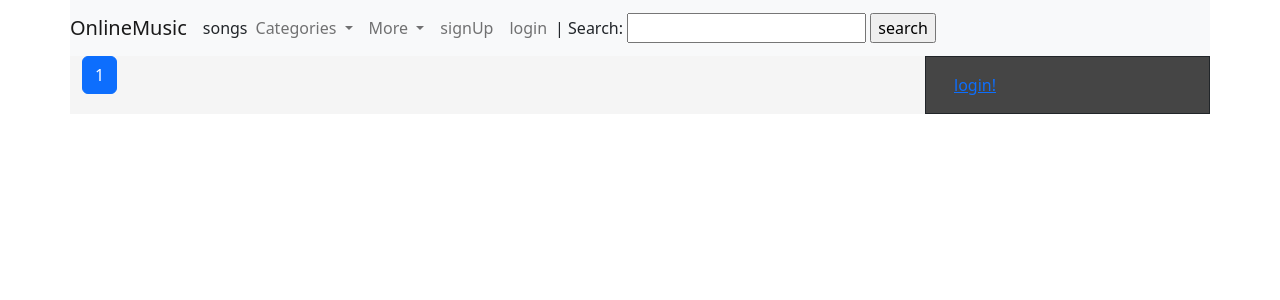
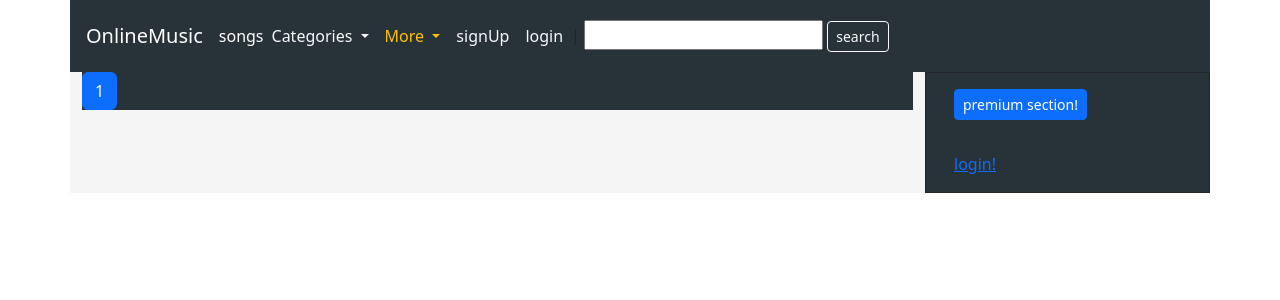
Before and after one commit to Pouria03/Music-website, a Django app: page /artists/ in a window 1280 px wide. Shown: the top 300 px of the page. Run offline with Django 4.2, Linux system fonts and the light colour scheme; data that the repository does not hold is empty; some libraries are stand-ins or nearby versions.

Commit message:
add crispy_forms and some corrections to templates

```diff
--- a/Config/settings.py
+++ b/Config/settings.py
@@ -33,6 +33,7 @@
     'boto3',
     'rest_framework',
     'drf_spectacular',
+    'crispy_forms',
 
     # my apps:
     'home.apps.HomeConfig',
@@ -165,3 +166,5 @@
     'SERVE_INCLUDE_SCHEMA': False,
     # OTHER SETTINGS
 }
+
+CRISPY_TEMPLATE_PACK = 'bootstrap4'
--- a/accounts/templates/accounts/login.html
+++ b/accounts/templates/accounts/login.html
@@ -1,8 +1,10 @@
 {% extends 'base.html' %}
+{% load crispy_forms_tags %}
+
 {% block content %}
     <form method="post">
         {% csrf_token %}
-        {{form}}
+        {{form|crispy}}
         <input type="submit" value="sign-in" class="btn btn-sm btn-success">
     </form>
 {% endblock content %}
--- a/accounts/templates/accounts/signup.html
+++ b/accounts/templates/accounts/signup.html
@@ -1,8 +1,10 @@
 {% extends 'base.html' %}
+{% load crispy_forms_tags %}
+
 {% block content %}
     <form method="post">
         {% csrf_token %}
-        {{form}}
+        {{form|crispy}}
         <input type="submit" value="sign-up" class="btn btn-sm btn-success">
     </form>
 {% endblock content %}
--- a/accounts/urls.py
+++ b/accounts/urls.py
@@ -6,7 +6,7 @@
     path('signup/',views.UserRegisterView.as_view(),name='signup'),
     path('login/',views.UserLoginView.as_view(),name='login'),
     path('logout/',views.UserLogoutView.as_view(),name='logout'),
-    path('get_pro/',views.GetPremiumClass.as_view(),name='get_pro'),
+    path('get-pro/',views.GetPremiumView.as_view(),name='get-pro'),
     path('profile/',views.ProfileView.as_view(),name='profile')
 
 
--- a/accounts/views.py
+++ b/accounts/views.py
@@ -70,7 +70,7 @@
         return redirect('home:home')
 #
 #
-class GetPremiumClass(View):
+class GetPremiumView(View):
     template_name = 'accounts/get_premium.html'
     form_class = GetPremiumForm
     def get(self,request):
@@ -83,6 +83,7 @@
             premium_users = Group.objects.get(name='premium_users')
             premium_users.user_set.add(user)
             user.admin = True
+            user.is_pro = True
             messages.success(request,'you are a premium user now!! enjoy','success')
             return redirect('home:home')
         return render(request,self.template_name,{'form':form})
--- a/home/forms.py
+++ b/home/forms.py
@@ -3,7 +3,7 @@
 #
 
 class SearchForm(forms.Form):
-    search = forms.CharField()
+    search = forms.CharField(required=False,label='')
 
 
 class ContactUsForm(forms.Form):
--- a/home/templates/home/contactUs.html
+++ b/home/templates/home/contactUs.html
@@ -1,8 +1,10 @@
 {% extends 'base.html' %}
+{% load crispy_forms_tags %}
+
 {% block content %}
     <form method="post">
         {% csrf_token %}
-        {{form}}
+        {{form|crispy}}
         <input type="submit" class="btn btn-sm btn-primary">
     </form>
 {% endblock content %}
--- a/song/templates/song/artists.html
+++ b/song/templates/song/artists.html
@@ -10,7 +10,7 @@
           </a>
         </div>
     {% endfor %}
-  </div>
+</div>
 
     <div>
                     <!-- paggination -->
--- a/song/templates/song/commingsoon.html
+++ b/song/templates/song/commingsoon.html
@@ -1,7 +1,9 @@
 {% extends 'base.html' %}
 
 {% block content %}
+<div class="d-flex flex-row">
     {% for song in comming_soon_songs %}
         {% include 'partials/item_card.html' with value=song %}
     {% endfor %}
+</div>
 {% endblock %}
--- a/song/urls.py
+++ b/song/urls.py
@@ -9,7 +9,7 @@
     path('artist/<slug:slug>/',views.GetArtistView.as_view(),name='artist'),
     path('vote/<int:song_id>/',views.VoteView.as_view(),name='vote'),
     path('comming-soon/',views.CommingSoonSongsView.as_view(),name='comming-soon'),
-    path('prousers/',views.ProUsersClass.as_view()),
+    path('prousers/',views.ProUsersClass.as_view(),name='prousers'),
     path('category-related-songs/<slug:slug>/',views.GetCategorySongs.as_view()
         ,name='category-related-songs'),
     # path('category/<slug:slug>/'views.GetCategoryView.as_view(),name='category')
--- a/song/views.py
+++ b/song/views.py
@@ -105,8 +105,8 @@
     def dispatch(self, request, *args, **kwargs):
         users = User.objects.filter(groups__name='premium_users')
         if not request.user in users :
-            messages.warning(request,'BANN','warning')
-            return redirect('home:home')
+            messages.warning(request,'you must pay ','warning')
+            return redirect('accounts:get-pro')
         return super().dispatch(request, *args, **kwargs)
     def get(self,request):
         return render(request,self.template_name)
--- a/static/styles/style.css
+++ b/static/styles/style.css
@@ -10,7 +10,7 @@
 
 div.side{
   border: 1px solid ;
-  background-color: #454545;
+  background-color: #273239;
 }
 
 p.greeting{
@@ -19,3 +19,7 @@
   display: inline;
   border : 2px solid black;
 }
+
+nav {
+  background-color: #273239;
+}
--- a/templates/base.html
+++ b/templates/base.html
@@ -29,15 +29,21 @@
             <div class="col-md-3 side ">
                 <div>
                     {% block side %}
+                    <div class="p-3">
+                        <a href="{% url 'song:prousers' %}" class="btn btn-sm btn-primary">premium section!</a>
+                    </div>
                     {% if request.user.is_authenticated %}
                         <div class="p-3">
                             <a href="{% url 'accounts:profile' %}" class="btn btn-sm btn-warning">
                                 see your favorite songs!
                             </a>
+                            <hr>
+
                         </div>
                     {% else %}
                         <div class="p-3">
                             <a href="{% url 'accounts:login' %}">login!</a>
+
                         </div>
                     {% endif %}
                     {% endblock side %}
--- a/templates/partials/navbar.html
+++ b/templates/partials/navbar.html
@@ -1,21 +1,25 @@
-<nav class="navbar navbar-expand-lg navbar-light bg-light">
-  <a class="navbar-brand" href="{% url 'home:home' %}">OnlineMusic</a>
+<nav class="navbar navbar-expand-lg p-3">
+  <a class="navbar-brand text-white" href="{% url 'home:home' %}">OnlineMusic</a>
   <button class="navbar-toggler" type="button" data-toggle="collapse" data-target="#navbarSupportedContent" aria-controls="navbarSupportedContent" aria-expanded="false" aria-label="Toggle navigation">
     <span class="navbar-toggler-icon"></span>
   </button>
   <!-- songs -->
-  <a href="{% url 'song:list' %}" class="nav-link">songs</a>
+  <a href="{% url 'song:list' %}" class="nav-link text-white">songs</a>
 <!-- end songs -->
 <!-- dropdown -->
   <div class="collapse navbar-collapse" id="navbarSupportedContent">
     <ul class="navbar-nav mr-auto">
       <li class="nav-item dropdown">
-        <a class="nav-link dropdown-toggle" href="#" id="navbarDropdown" role="button" data-toggle="dropdown" aria-haspopup="true" aria-expanded="false">
+        <a class="nav-link dropdown-toggle text-light" href="#"
+            id="navbarDropdown" role="button" data-toggle="dropdown" aria-haspopup="true"
+             aria-expanded="false">
             Categories
         </a>
         <div class="dropdown-menu" aria-labelledby="navbarDropdown">
           {% for category in categories %}
-              <a class="dropdown-item" href="{% url 'song:category-related-songs' category.slug %}">{{category.title}}</a>
+              <a class="dropdown-item" href="{% url 'song:category-related-songs' category.slug %}">
+                {{category.title}}
+              </a>
           {% endfor %}
         </div>
       </li>
@@ -24,32 +28,41 @@
 <div class="collapse navbar-collapse" id="navbarSupportedContent">
   <ul class="navbar-nav mr-auto">
     <li class="nav-item dropdown">
-      <a class="nav-link dropdown-toggle" href="#" id="navbarDropdown" role="button" data-toggle="dropdown" aria-haspopup="true" aria-expanded="false">
+
+      <a class="nav-link dropdown-toggle text-warning" href="#" id="navbarDropdown"
+          role="button" data-toggle="dropdown" aria-haspopup="true" aria-expanded="false">
         More
       </a>
+
       <div class="dropdown-menu" aria-labelledby="navbarDropdown">
           <a href="{% url 'song:artists' %}" class="nav-link">artists</a>
-          <a href="{% url 'song:comming-soon' %}" class="nav-link">comming soon</a>
+          <a href="{% url 'song:comming-soon' %}" class="nav-link">up comming songs</a>
 
         <!-- contact us -->
           <a href="{% url 'home:contact-us' %}" class="nav-link">Contact Us</a>
-        <!-- end -->
+        <!-- end contactUs -->
+
+        <!-- api -->
+        <a href="{% url 'swagger-ui' %}" class="nav-link">API</a>
+        <!-- end api -->
       </div>
     </li>
 <!-- end dropdown2 -->
 
 <!-- auth -->
 {% if user.is_authenticated %}
+<div class="d-flex justify-content-end">
   <li class="nav-item">
-  <a href="{% url 'accounts:logout' %}" class="nav-link">log-out</a>
+    <a href="{% url 'accounts:logout' %}" class="nav-link text-danger">log-out</a>
   </li>
   {% else %}
   <li class="nav-item">
-  <a href="{% url 'accounts:signup' %}" class="nav-link">signUp</a>
+    <a href="{% url 'accounts:signup' %}" class="nav-link text-light">signUp</a>
   </li>
   <li class="nav-item">
-  <a href="{% url 'accounts:login' %}" class="nav-link">login</a>
+    <a href="{% url 'accounts:login' %}" class="nav-link text-light">login</a>
   </li>
+</div>
 {% endif %}
 <!-- end auth -->
 
@@ -60,7 +73,7 @@
     {% if 'songs' in request.path or 'artists' in request.path %}
       <form method="get" novalidate>
           | {{search_form}}
-          <input type="submit" value="search">
+          <input type="submit" value="search" class="btn btn-sm btn-outline-light">
       </form>
     {% endif %}
   <!-- end search -->
```
Also changed, not shown: accounts/api/views.py (+7 -3 lines), song/templates/song/detail.html (+5 -2 lines). Lines whose indentation alone changed are shown as unchanged.
